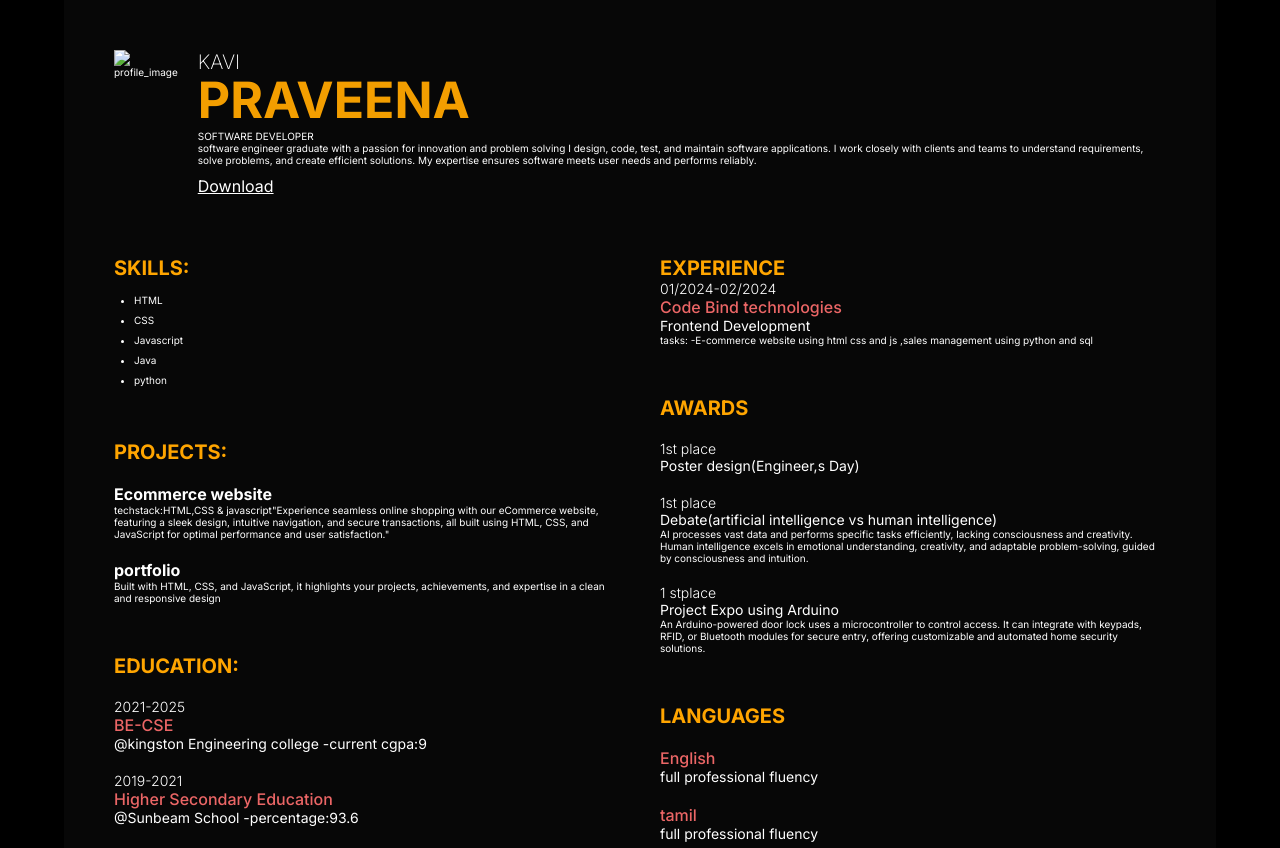
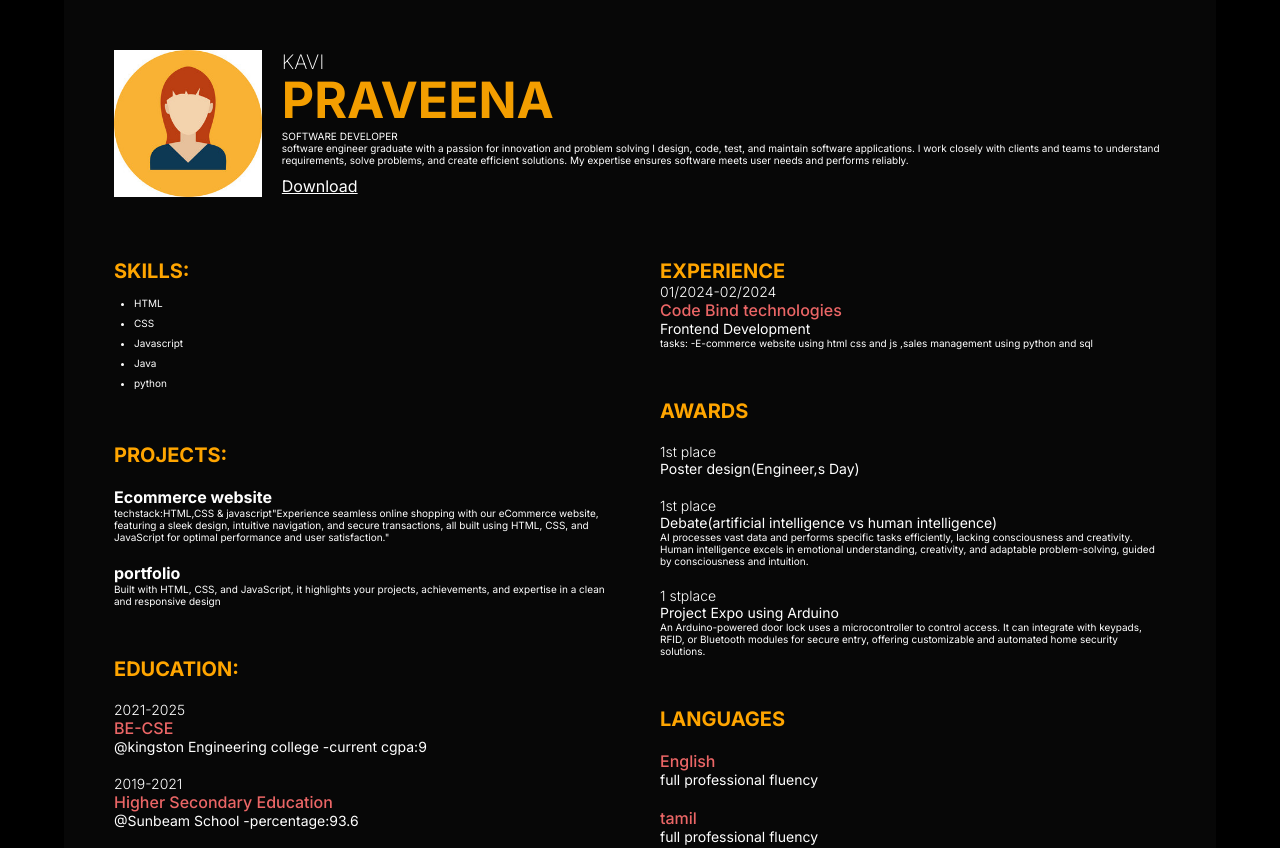
Before and after one commit to Praveena2517/Task1_resume, a plain HTML site: page index.html in a window 1280 px wide. Shown: the top 848 px of the page. Drawn offline with nearby package versions, Linux system fonts and the light colour scheme.

Commit message:
Update index.html

```diff
--- a/index.html
+++ b/index.html
@@ -13,7 +13,7 @@
         <div class="profile">
             <div class="profile_container">
                 <div class="profile_image">
-                    <img src="image/avatar3.jpg"  alt="profile_image">
+                    <img src="avatar3.jpg"  alt="profile_image">
                 </div>
                 <div>
                     <h1 class="profile_name"><span class="profile_name_f">kavi</span>
```
